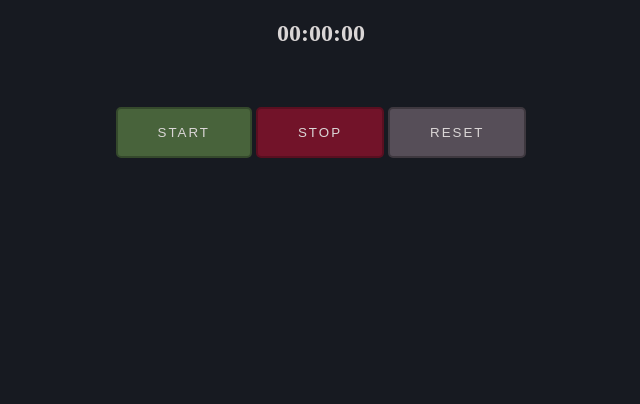
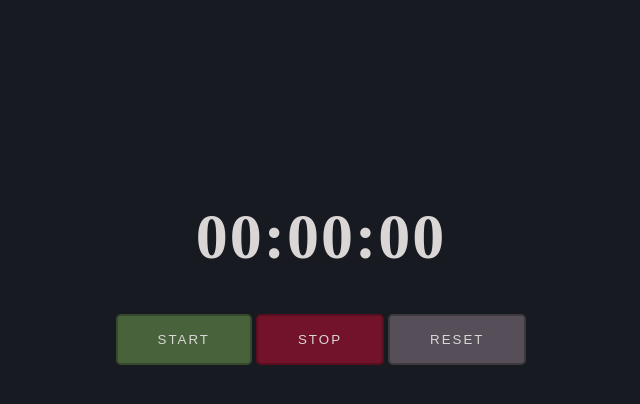
Before and after one commit to abuyako/JavaScript-Scenarios, a plain HTML site: page JS Stop watch/index.html in a window 1280 px wide. Shown: the whole page, without its empty margins (319-959 px from the left). Drawn offline with Linux system fonts and the light colour scheme.

Commit message:
styling the header

```diff
--- a/JS Stop watch/style.css
+++ b/JS Stop watch/style.css
@@ -36,3 +36,8 @@ body {
     letter-spacing: 2px;
     cursor: pointer;
 }
+h2 {
+    font-size: 64px;
+    letter-spacing: 2px;
+    margin: 200px 0 0;
+}
```
